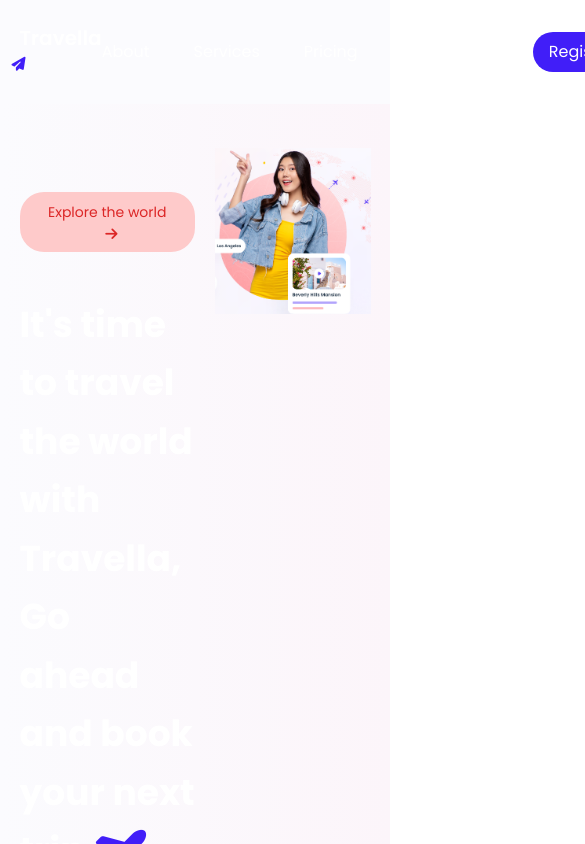
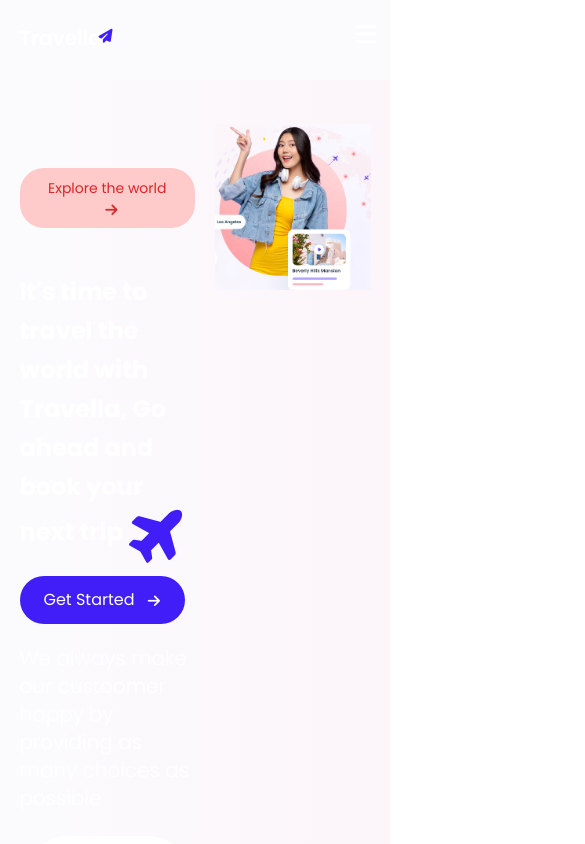
Before and after one commit to git0802/Travella, a Vue app: page / in a window 390 px wide. Shown: the top 844 px of the page, 585 px wide, since content can reach past the window. Built offline with nearby package versions, Linux system fonts and the light colour scheme; no server answers.

Commit message:
responsive navbar

```diff
--- a/src/components/landing/LandHome.vue
+++ b/src/components/landing/LandHome.vue
@@ -6,7 +6,7 @@
                 Explore the world
                 <v-icon size="14" class="ml-2" icon="fas fa-arrow-right" />
             </button>
-            <h1 class="text-4xl xtab:text-[3em] font-bold mt-11 leading-relaxed">
+            <h1 class="text-2xl xtab:text-[3em] font-bold mt-11 leading-relaxed">
                 It's time to travel the world with Travella,
                 Go ahead and book your next trip
                 <v-icon size="54" class=" -rotate-45 text-mainblue" icon="fas fa-plane" />
--- a/src/components/landing/LandNav.vue
+++ b/src/components/landing/LandNav.vue
@@ -1,35 +1,49 @@
 <template>
-    <div class="flex w-full bg-mainwhite sticky top-0 z-50 items-center py-6 justify-between px-[5%]">
-        <div class="logo flex items-center">
+    <div class="flex w-full bg-mainwhite sticky top-0 z-50 items-center h-[80px] justify-between px-[5%]">
+        <div @click="toggleMenu" class="z-50 top-5 xtab:hidden absolute right-3 cursor-pointer">
+            <v-icon icon="fa fa-bars" />
+        </div>
+        <div @click="toggleMenu" class="flex top-0 left-0 bottom-0 fixed right-0 xtab:hidden"></div>
+        <div
+            :class="`flex xtab:static absolute xtab:flex-row flex-col items-center justify-between w-full bg-inherit xtab:py-0 py-11 left-0 ${isMobile ? 'top-0' : '-top-[1000px]'} duration-500`">
+            <div class="logo xtab:static fixed left-[5%] top-6  flex items-center">
                 <h1 class="text-xl font-semibold relative">Travella
                     <v-icon size="14" class=" text-mainblue absolute right-2 -top-1" icon="fas fa-paper-plane" />
                 </h1>
                 <!-- <v-icon icon="fas fa-home" /> -->
             </div>
-        <div class="flex items-center ]">
+            <div class="flex items-center xtab:flex-row flex-col xtab:gap-y-0 gap-y-3 xtab:mt-0 mt-4">
                 <RouterLink to="/landing#" class="">
                     About
                 </RouterLink>
-            <RouterLink to="/landing#" class="ml-11">
+                <RouterLink to="/landing#" class="xtab:ml-11">
                     Services
                 </RouterLink>
-            <RouterLink to="/landing#" class="ml-11">
+                <RouterLink to="/landing#" class="xtab:ml-11">
                     Pricing
                 </RouterLink>
-            <RouterLink to="/landing#" class="ml-11">
+                <RouterLink to="/landing#" class="xtab:ml-11">
                     Contact
                 </RouterLink>
             </div>
-        <div class="flex items-center">
+            <div class="flex items-center flex-col xtab:flex-row xtab:gap-y-0 gap-y-4 xtab:mt-0 mt-3">
                 <RouterLink to="/login" class="">
                     Login
                 </RouterLink>
-            <RouterLink to="/register" class="ml-6 px-4 py-2 rounded-3xl bg-mainblue text-white">
+                <RouterLink to="/register" class="xtab:ml-6 px-4 py-2 rounded-3xl bg-mainblue text-white">
                     Register
                 </RouterLink>
+            </div>
         </div>
     </div>
 </template>
 
 <script lang="ts" setup>
+import { ref } from 'vue';
+
+const isMobile = ref(false);
+
+const toggleMenu = () => {
+    isMobile.value = !isMobile.value;
+};
 </script>
--- a/src/views/LandingView.vue
+++ b/src/views/LandingView.vue
@@ -10,7 +10,7 @@
         <LandFeed />
         <div class="flex w-full px-[5%] mdgra pt-11 flex-col">
             <div class="w-full flex flex-col items-center bg-[#fdf1f1] rounded-3xl py-11 shadow-md shadow-slate-100">
-                <h1 class="text-[3em] font-bold text-center w-4/5">Prepare Yourself & Let's Explore The Beauty Of The World</h1>
+                <h1 class="xtab:text-[3em] text-2xl font-bold text-center w-4/5">Prepare Yourself & Let's Explore The Beauty Of The World</h1>
                 <p class="my-4 text-center font-light">We have many special offers especially for you</p>
                 <button class="bg-mainblue w-fit px-6 py-3 text-white rounded-xl">
                     <RouterLink to="/register" class="px-4 py-3 rounded-3xl bg-mainblue text-white mt-6">
```
Lines whose indentation alone changed are shown as unchanged.
